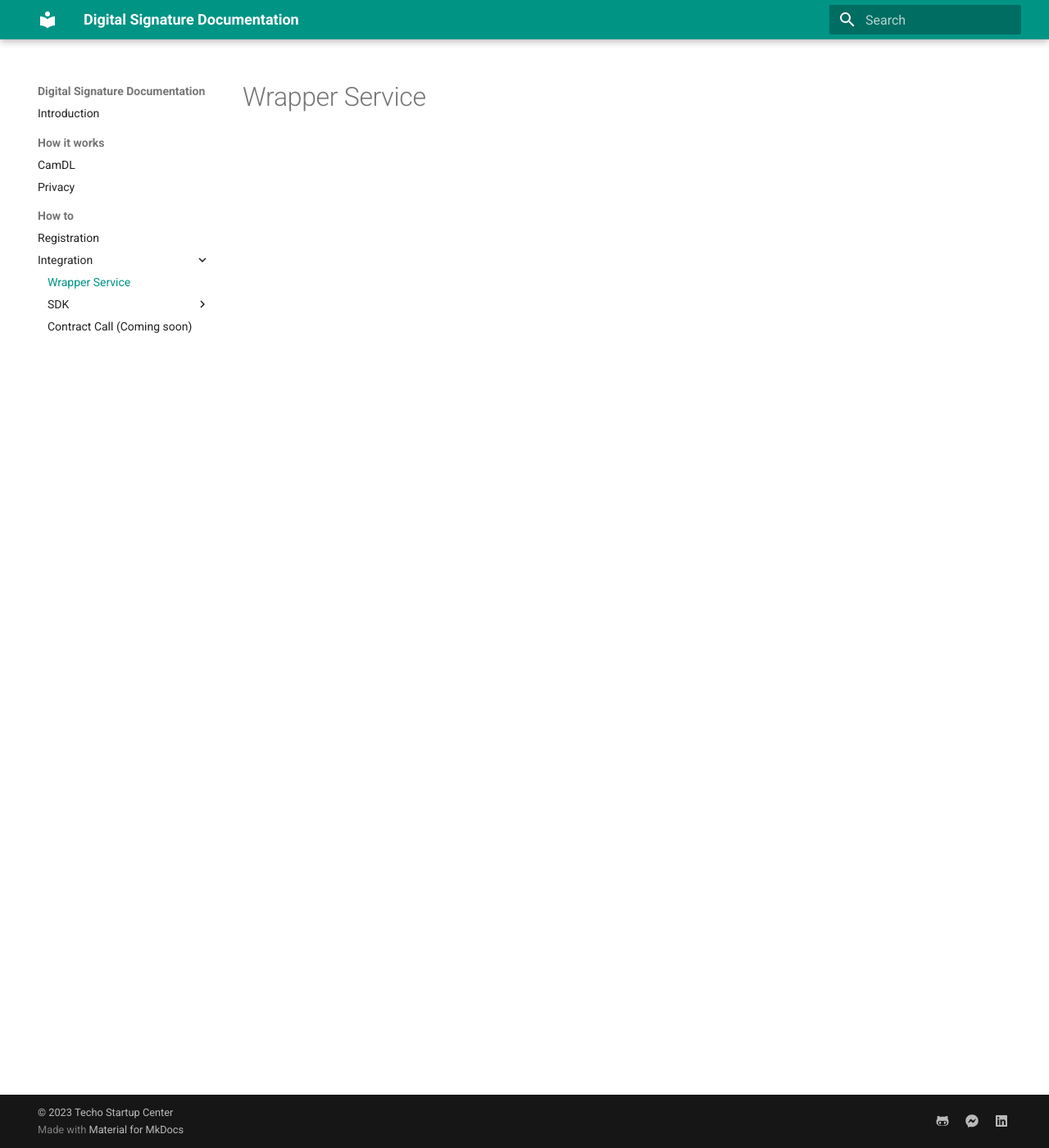
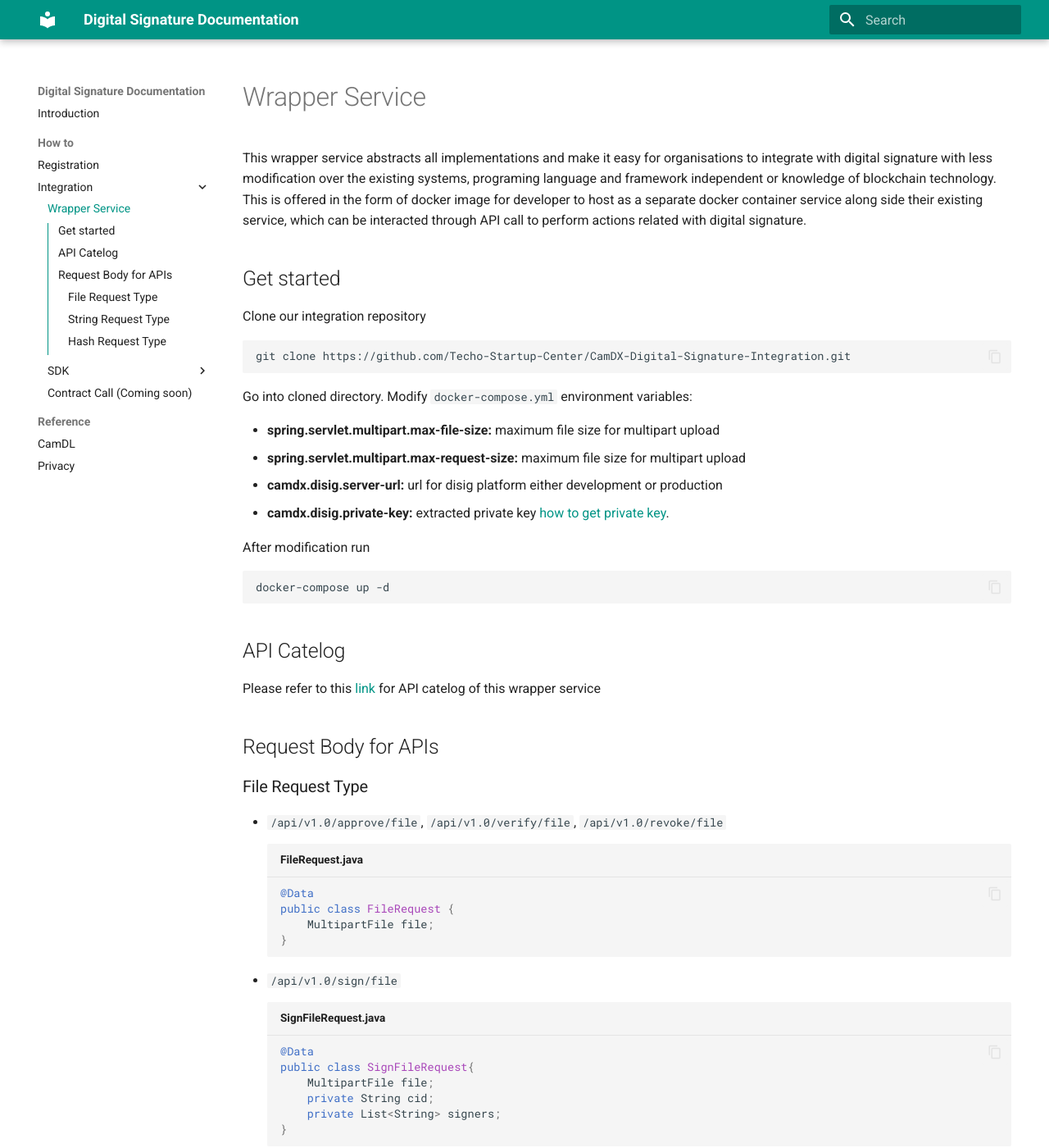
Before and after one commit to Techo-Startup-Center/CamDX-Digital-Signature-Integration, an MkDocs documentation site: the page built from documentation/docs/svc.md, in a window 1280 px wide and 1400 px high. Shown: the whole window at 82% size. Built offline with MkDocs 1.6.1 and Material for MkDocs 9.7.7, drawn with Linux system fonts in a browser that asks for light colours; some of the changed text lies outside the part shown.

Commit message:
finish wrapper service sdk

````diff
--- a/documentation/docs/svc.md
+++ b/documentation/docs/svc.md
@@ -1 +1,82 @@
 # Wrapper Service
+
+This wrapper service abstracts all implementations and make it easy for organisations to integrate with digital signature with less modification over the existing systems, programing language and framework independent or knowledge of blockchain technology. This is offered in the form of docker image for developer to host as a separate docker container service along side their existing service, which can be interacted through API call to perform actions related with digital signature.
+
+## Get started
+
+Clone our integration repository
+
+``` bash
+git clone https://github.com/Techo-Startup-Center/CamDX-Digital-Signature-Integration.git
+```
+Go into cloned directory.
+Modify `docker-compose.yml` environment variables:
+
+- **spring.servlet.multipart.max-file-size:** maximum file size for multipart upload
+- **spring.servlet.multipart.max-request-size:** maximum file size for multipart upload
+- **camdx.disig.server-url:** url for disig platform either development or production
+- **camdx.disig.private-key:** extracted private key [how to get private key](../registration#extract-key).
+
+After modification run
+
+``` bash
+docker-compose up -d
+```
+
+## API Catelog
+Please refer to this [link](https://documenter.getpostman.com/view/13705832/2s93eR6bxL) for API catelog of this wrapper service
+
+## Request Body for APIs
+### File Request Type
+- `/api/v1.0/approve/file`, `/api/v1.0/verify/file`, `/api/v1.0/revoke/file`
+```java title="FileRequest.java"
+@Data
+public class FileRequest {
+    MultipartFile file;
+}
+```
+- `/api/v1.0/sign/file`
+```java title="SignFileRequest.java"
+@Data
+public class SignFileRequest{
+    MultipartFile file;
+    private String cid;
+    private List<String> signers;
+}
+```
+
+### String Request Type
+- `/api/v1.0/approve/string`, `/api/v1.0/verify/string`, `/api/v1.0/revoke/string`
+```java title="StringRequest.java"
+@Data
+public class StringRequest {
+    String payloadString;
+}
+```
+- `/api/v1.0/sign/string`
+```java title="SignStringRequest.java"
+@Data
+public class SignStringRequest{
+    String payloadString;
+    private String cid;
+    private List<String> signers;
+}
+```
+
+### Hash Request Type
+- `/api/v1.0/approve/hash`, `/api/v1.0/verify/hash`, `/api/v1.0/revoke/hash`
+```java title="HashRequest.java"
+@Data
+public class HashRequest {
+    String hashHex;
+}
+```
+- `/api/v1.0/sign/string`
+```java title="SignStringRequest.java"
+@Data
+public class SignHashRequest{
+    String hashHex;
+    private String cid;
+    private List<String> signers;
+}
+```
--- a/documentation/mkdocs.yml
+++ b/documentation/mkdocs.yml
@@ -28,11 +28,6 @@
     #   accent: lime
 nav:
   - 'Introduction' : 'index.md'
-  - 'How it works':
-    - 'CamDL' : 'camdl.md'
-    - 'privacy.md'
-    # - 'contract.md'
-    # - 'pki.md'
   - 'How to' :
     - 'registration.md'
     - 'Integration' :
@@ -42,6 +37,11 @@
         - 'java-sdk.md'
         - 'node-sdk.md'
       - 'contract-integrate.md'
+  - 'Reference':
+    - 'CamDL' : 'camdl.md'
+    - 'privacy.md'
+    # - 'contract.md'
+    # - 'pki.md'
 extra:
   social:
     - icon: fontawesome/brands/github-alt
````
Also changed, not shown: documentation/docs/integration/index.md (+1 -1 lines).
